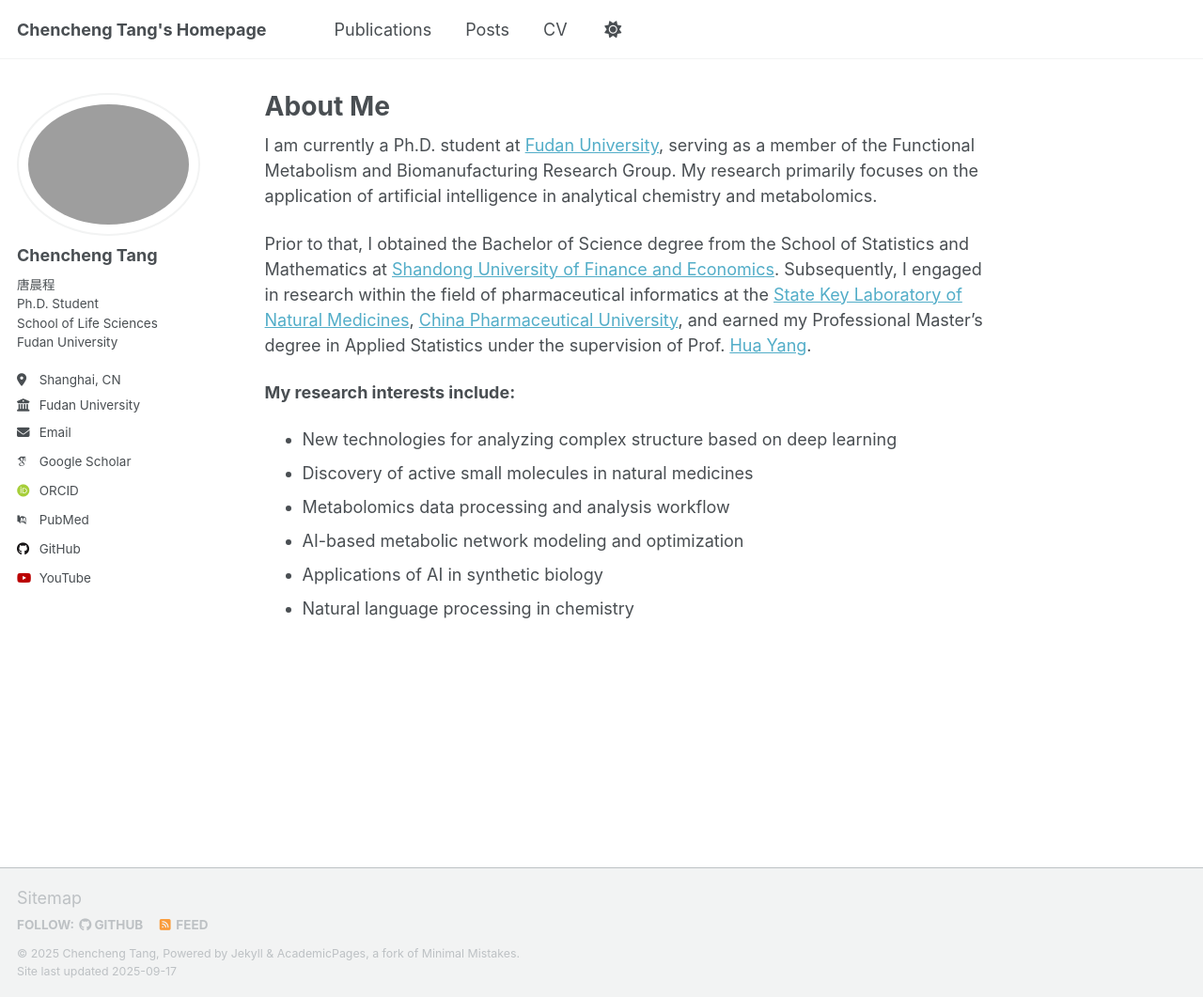
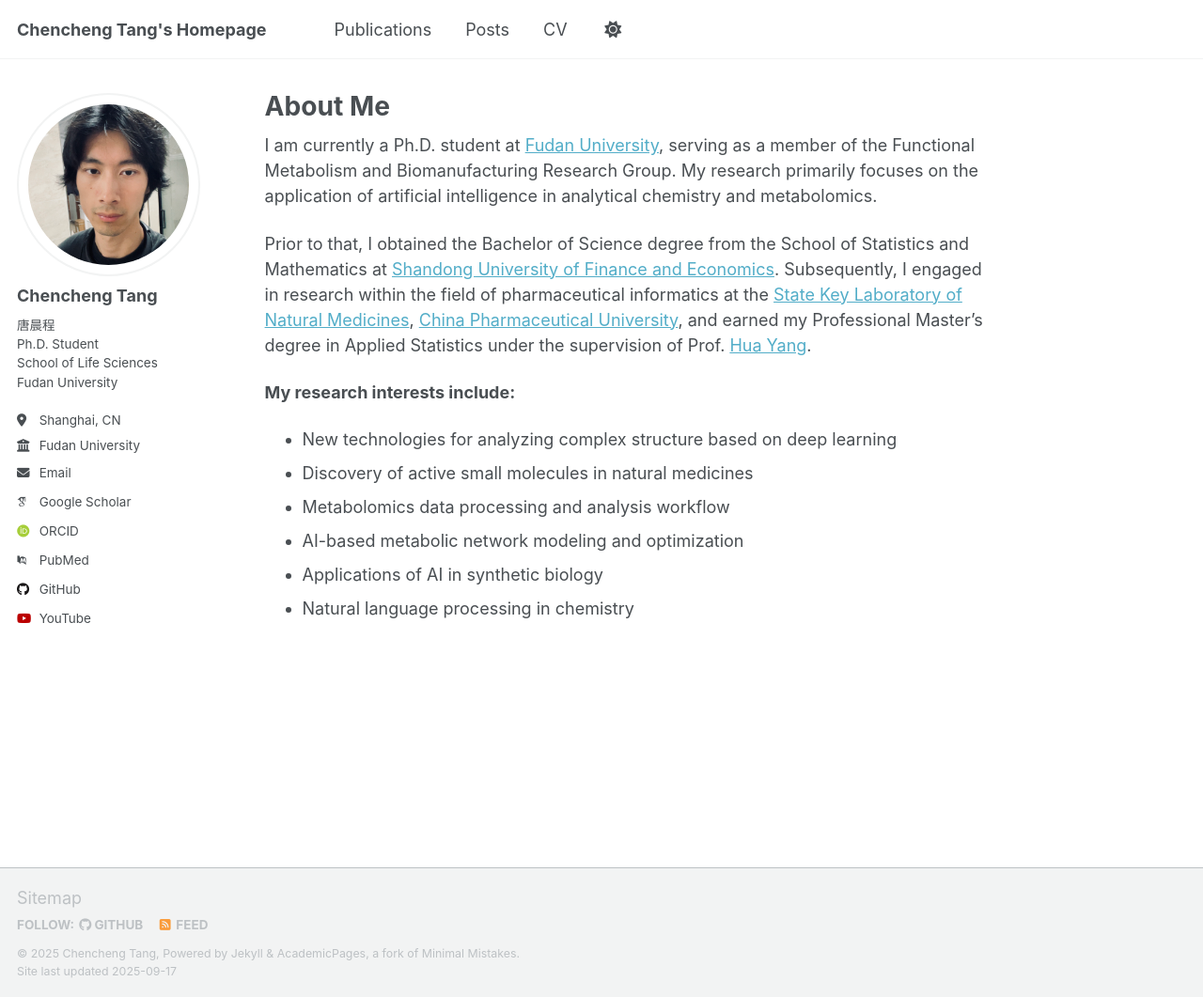
Before and after one commit to AI4Sfrontline/ai4sfrontline.github.io, a Jekyll site: the page built from _pages/about.md, in a window 1280 px wide and 1061 px high. Shown: the whole window at 94% size. Built offline with Jekyll 4.4.1, drawn with Linux system fonts in a browser that asks for light colours; some web fonts are replaced; a script that is not in the unit is left out.

Commit message:
Update _config.yml

```diff
--- a/_config.yml
+++ b/_config.yml
@@ -23,7 +23,7 @@ repository               : "academicpages/academicpages.github.io"
 #               Additional customization can be done by editing /_includes/author-profile.html
 author:
   # Biographic information
-  avatar           : "profile_9.jpg"
+  avatar           : "profile_6.jpg"
   name             : "Chencheng Tang"
   name_plus        : "唐晨程"
   title            : "Ph.D. Student"
```
